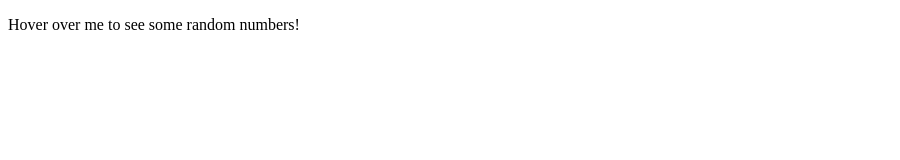
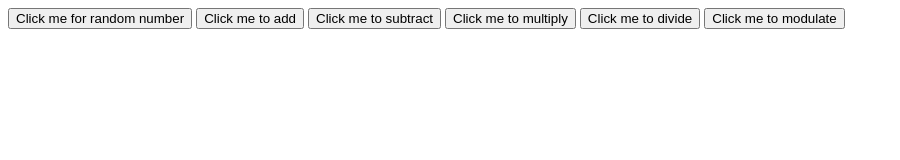
Before and after one commit to mylesmangum/Javascript-Projects, a plain HTML site: page Basic JavaScript Projects/Project3_math_operators/index.html in a window 1280 px wide. Shown: the whole page, without its empty margins (0-900 px from the left). Drawn offline with Linux system fonts and the light colour scheme.

Commit message:
separate out buttons and comment code

```diff
--- a/Basic JavaScript Projects/Project3_math_operators/JS/main.js
+++ b/Basic JavaScript Projects/Project3_math_operators/JS/main.js
@@ -1,9 +1,29 @@
-function doAddition(){                                                  // This just makes big stupid numbers
-    var randomNum = Math.random() * 21;                                 // Start w/ just a number between 21 and 0
-    var moddedNum = randomNum % 100;                                    // Find the mod of it making it less than 100
-    var addedNum = moddedNum + randomNum;                               // Add the mod back to the original number
-    var subbedNum = addedNum - 3;                                       // Subtract 3 because why not
-    var dividedNum = subbedNum / Math.random();                         // Mulitply by dividing by a fraction
-    var multipliedNum = dividedNum * (Math.random() * 54321);           // Then make it big by just multiplying it, maybe
-    document.getElementById("Math").innerHTML += multipliedNum + ", ";  // Add it to the HTML and make it a bit organized
+function doRandom(){                                    // Each function is called by a different button in the HTML
+    var randomNum = Math.random() * 100;                // Multiplies and gets a random number from 0 to 100
+    window.alert(randomNum);                            // Alerts
 };
+
+function doAddition(){
+    var addNum = 2 + 2;    //Adds
+    window.alert(addNum);  //Alerts
+};
+
+function doSubtraction(){
+    var subNum = 12 - 30;   // Subtracts
+    window.alert(subNum);   // Prints num out in alert box
+};
+
+function doMultiplication(){
+    var multNum = 20 * 100; // Multiplies
+    window.alert(multNum);  // Prints num in alert box
+};
+
+function doDivision(){
+    var divNum = 21 / 2;    // Divides
+    window.alert(divNum);   // Prints it out
+};
+
+function doModulation(){
+    var modNum = 10 % 3;    // Finds mod of 10
+    alert.write(modNum);    // Prints out said mod
+}
--- a/Basic JavaScript Projects/Project3_math_operators/index.html
+++ b/Basic JavaScript Projects/Project3_math_operators/index.html
@@ -7,6 +7,11 @@
     <script src="js/main.js"></script>
 </head>
 <body>
-    <p id="Math" onmouseover="doAddition()">Hover over me to see some random numbers!</p>
+    <button id="random" onclick="doRandom()">Click me for random number</button>
+    <button id="add" onclick="doAddition()">Click me to add</button>
+    <button id="sub" onclick="doSubtraction()">Click me to subtract</button>
+    <button id="mult" onclick="doMultiplication()">Click me to multiply</button>
+    <button id="div" onclick="doDivision()">Click me to divide</button>
+    <button id="mod" onclick="doModulation()">Click me to modulate</button>
 </body>
 </html>
```
